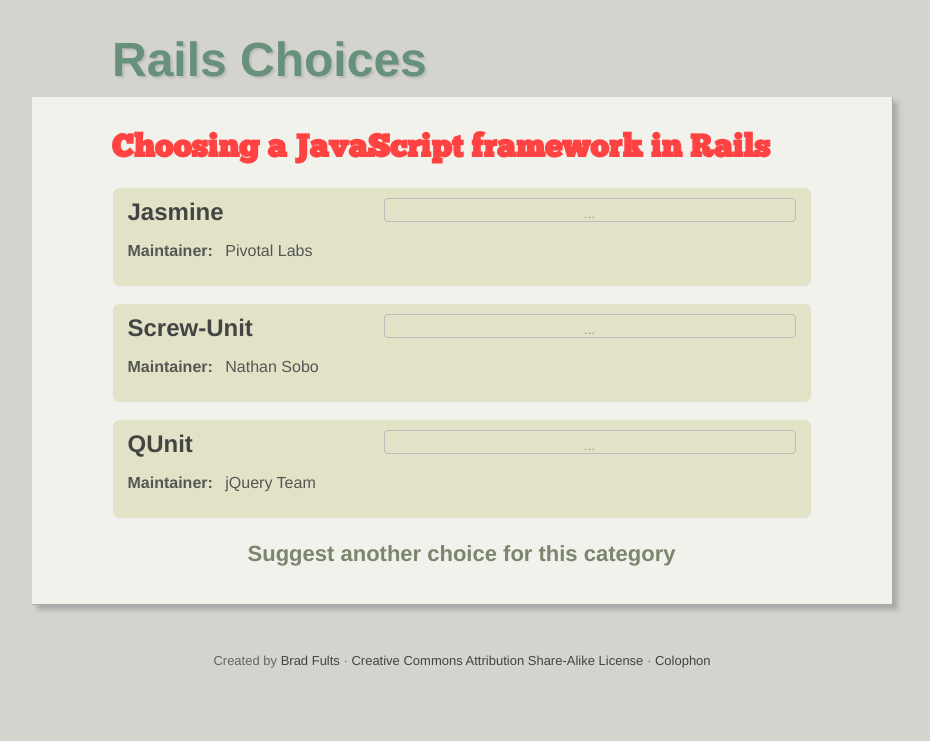
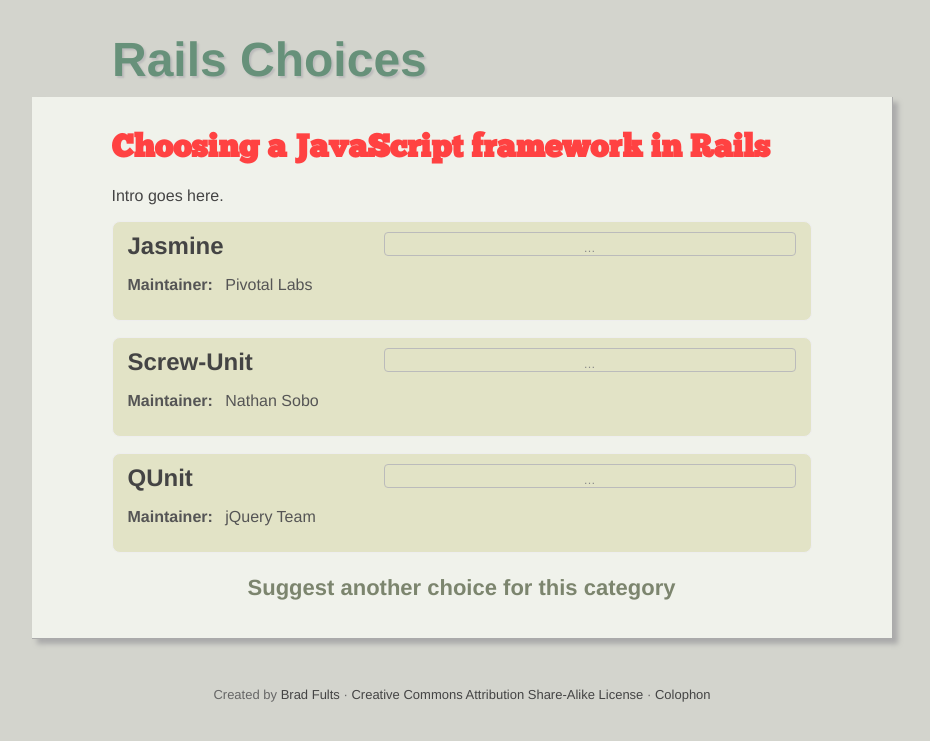
Before and after one commit to h3h/railschoices.com, a Jekyll site: the page built from rails/javascript-framework.html, in a window 1280 px wide. Shown: the top 741 px of the page, without its empty margins (178-1108 px from the left). Built offline with Jekyll 4.4.1, drawn with Linux system fonts in a browser that asks for light colours.

```diff
--- a/_layouts/default.html
+++ b/_layouts/default.html
@@ -6,6 +6,21 @@
   <title>{{page.title}}</title>
 </head>
 <body>
-  {{content}}
+  <div id="header">
+    <a href="/">Rails Choices</a>
+  </div>
+
+  <div id="content">
+    {{content}}
+  </div>
+
+  <div id="footer">
+    Created by <a href="http://h3h.net/">Brad Fults</a>
+    &middot;
+    <a href="http://creativecommons.org/licenses/by-sa/3.0/">Creative Commons
+      Attribution Share-Alike License</a>
+    &middot;
+    <a href="/colophon.html">Colophon</a>
+  </div>
 </body>
 </html>
--- a/_layouts/page.html
+++ b/_layouts/page.html
@@ -1,11 +1,6 @@
 ---
 layout: default
 ---
-<div id="header">
-  <a href="/">Rails Choices</a>
-</div>
-
-<div id="content">
 <h1>{{page.title}}</h1>
 {% if page.header %}
 <p class="section_header">{{page.header}}</p>
@@ -16,13 +11,3 @@ layout: default
 <p class="suggest">
   <a href="">Suggest another choice for this category</a>
 </p>
-</div>
-
-<div id="footer">
-  Created by <a href="http://h3h.net/">Brad Fults</a>
-  &middot;
-  <a href="http://creativecommons.org/licenses/by-sa/3.0/">Creative Commons
-    Attribution Share-Alike License</a>
-  &middot;
-  <a href="/colophon.html">Colophon</a>
-</div>
--- a/index.html
+++ b/index.html
@@ -0,0 +1,4 @@
+---
+layout: default
+---
+Hello there.
--- a/rails/javascript-framework.html
+++ b/rails/javascript-framework.html
@@ -1,6 +1,7 @@
 ---
 layout: page
 title: Choosing a JavaScript framework in Rails
+header: Intro goes here.
 items:
   - name        : Jasmine
     added_on    : 2010-05-14
--- a/styles/site.css
+++ b/styles/site.css
@@ -82,8 +82,12 @@ h1, h2, h3, h4, h5, h6 {
 #content .gh_widget.loading {
   text-align: center;
 }
+#content .section_header {
+  color: #444;
+}
 #footer {
   color: #666;
+  cursor: default;
   font-size: 13px;
   text-align: center;
 }
```
Lines whose indentation alone changed are shown as unchanged.
